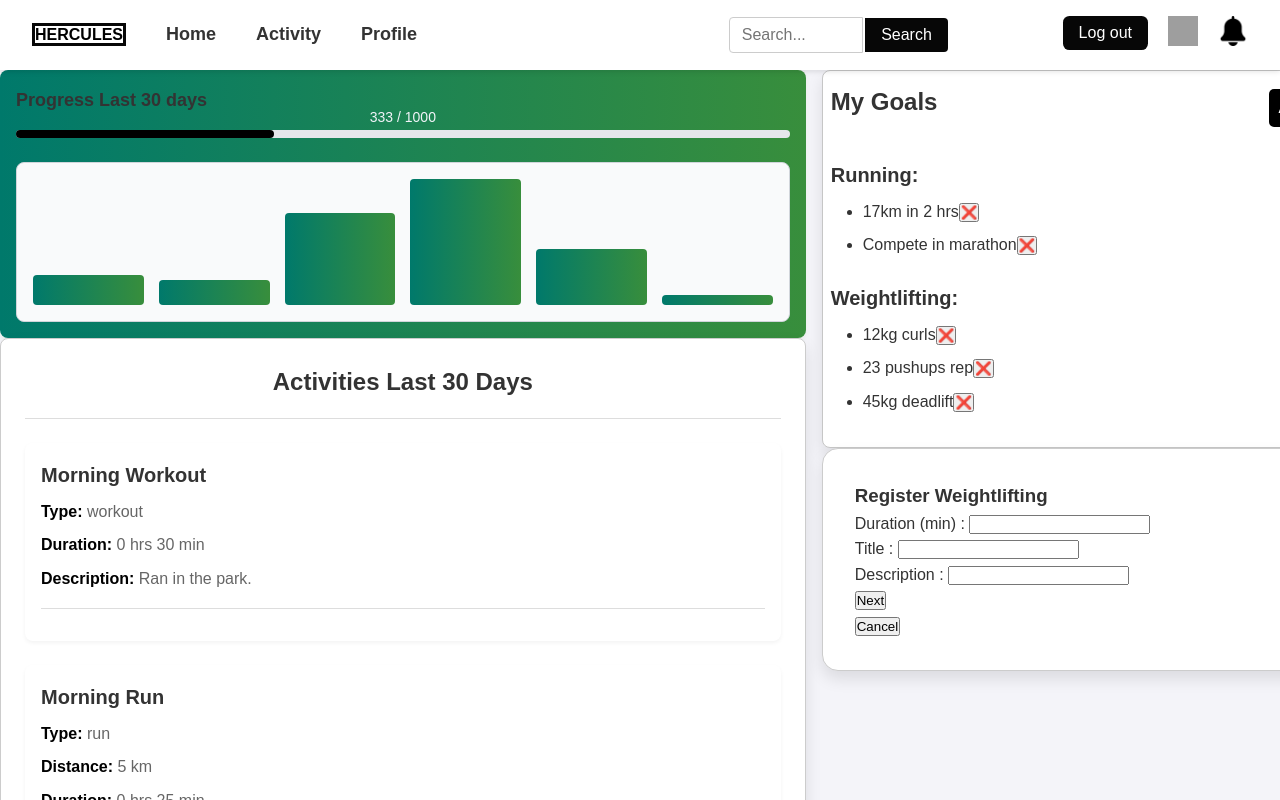
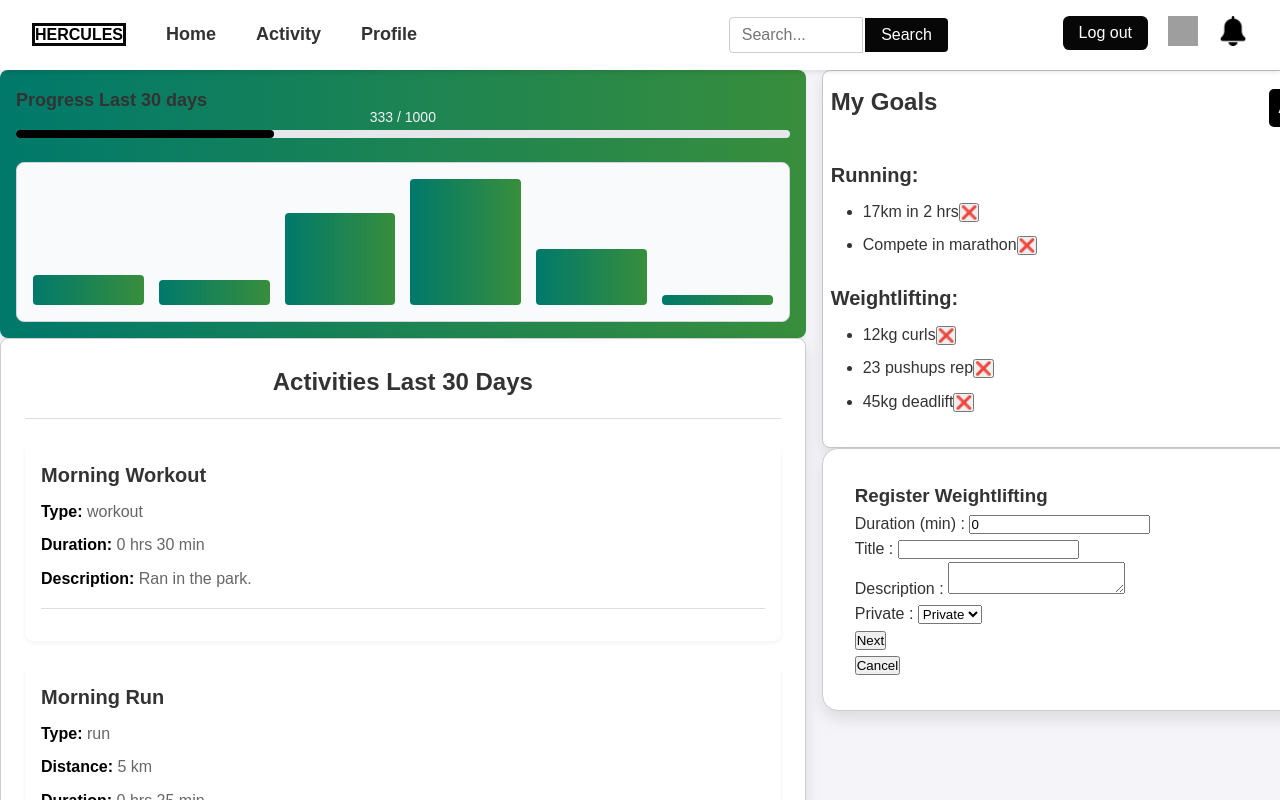
Before and after one commit to OscarGamst/APP2000-Group2, a React (Create React App) app: page /Activity in a window 1280 px wide. Both pictures are taken after a click on the button "Weightlifting". Shown: the top 800 px of the page. Built offline with nearby package versions, Linux system fonts and the light colour scheme; grey boxes are pictures that could not be loaded.

Commit message:
front end part of activity ready to be copied

```diff
--- /dev/null
+++ b/src/components/RegisterActivityComponent/ExerciseObject.jsx
@@ -0,0 +1,13 @@
+class Exercise {
+    constructor(name,sets,kilos,reps) {
+        this.name=name;
+        this.sets=sets;
+        this.kilos=kilos;
+        this.reps=reps;
+    }
+    getName() {
+        return this.name;
+    }
+}
+
+export default Exercise;
--- a/src/components/RegisterActivityComponent/RegisterWeightlifting.jsx
+++ b/src/components/RegisterActivityComponent/RegisterWeightlifting.jsx
@@ -1,5 +1,6 @@
 import React, { useState, useEffect } from 'react';
 import "../../styles/index.css";
+import WorkoutObject from './WorkoutObject.jsx';
 
 /*
 The component is divided into three main parts.
@@ -17,71 +18,13 @@ of workout exercises.
 */
 
 
-class Workout {
-
-    constructor() {
-        this.exercises=[];
-        this.description = "";
-        this.duration=0;
-        this.type="weightlifting"; //This is just to make searches easier in the backend
-        this.title="";
-        this.username="";
-    }
-
-    setDescription(description) {
-        this.description=description;
-    }
-    setDuration(duration) {
-        this.duration=duration;
-    }
-
-    setTitle(title) {
-        this.title=title;
-    }
-
-    setUser(user) {
-        this.user=user;
-    }
-
-    createNewExercise(name,sets,kilos,reps) {
-        this.exercises.push(new Exercise(name,sets,kilos,reps));
-    }
-    getExercise() {
-        return this.exercises[0].getName();
-    }
-
-    getTitle() {
-        return this.title;
-    }
-
-    getUser() {
-        return this.user;
-    }
 
 
-    resetObject() {
-        this.exercises=[];
-        this.description="";
-        this.duration=0;
-    }
-}
-
-class Exercise {
-    constructor(name,sets,kilos,reps) {
-        this.name=name;
-        this.sets=sets;
-        this.kilos=kilos;
-        this.reps=reps;
-    }
-    getName() {
-        return this.name;
-    }
-}
 
 /*
 Global variable that creates the object we use for temporarily storing information about the workout exercise that the user wants to register.
  */
-const registerWorkout=new Workout();
+const registerWorkout=new WorkoutObject();
 
 /*
 Fetch function used to update the list on page 2 when a new exercise is added to the exercise list in the workout object
@@ -116,12 +59,12 @@ const RegisterWeightlifting = ({returnToDefault}) => {
         <div>
             <h3>Register Weightlifting</h3>
             {page ? <Page1 next={next}/>:<Page2 back={back} returnToDefault={returnToDefault}/>}
+            <button onClick={returnToDefault}>Cancel</button>
         </div>
     );
 }
 
 const Page1 = ({next}) => {
-
 
     /*
     This function is for handling the submittion of the form. All input is converted to numbers or strings
@@ -129,19 +72,24 @@ const Page1 = ({next}) => {
     */
 
     useEffect(() => {
-        const storedUser=localStorage.getItem("logggedInUser");
+        const storedUser=localStorage.getItem("loggedInUser");
         if (storedUser) {
-            registerWorkout.setUser(JSON.parse(storedUser));
+            registerWorkout.setUser(JSON.parse(storedUser.username));
         }
     }, []);
 
+    const [postAccess, setPostAccess]=useState(registerWorkout.getAccess());
+
     const handleSubmit = (event) => {
 
-            event.preventDefault();
-            registerWorkout.setDuration(Number(event.target.elements.duration.value));
-            registerWorkout.setDescription(String(event.target.elements.description.value));
-            registerWorkout.setTitle(String(event.target.elements.title.value));
-            next();
+        event.preventDefault();
+
+        registerWorkout.setDuration(Number(event.target.elements.duration.value));
+        registerWorkout.setDescription(String(event.target.elements.description.value));
+        registerWorkout.setTitle(String(event.target.elements.title.value));
+        registerWorkout.setAccess(String(postAccess));
+        console.log(registerWorkout);
+        next();
 
     }
 
@@ -156,6 +104,7 @@ const Page1 = ({next}) => {
                         name="duration"
                         min="0"
                         required
+                        defaultValue={registerWorkout.getDuration()}
                     />
                 </div>
                 <div>
@@ -165,20 +114,33 @@ const Page1 = ({next}) => {
                         id="title"
                         name="title"
                         required
+                        defaultValue={registerWorkout.getTitle()}
                     />
                 </div>
                 <div>
                     <label>Description : </label>
-                    <input
-                        type="text"
+                    <textarea
                         id="description"
                         name="description"
                         required
-                    />
+                        defaultValue={registerWorkout.getDescription()}
+                    >
+                    </textarea>
+                </div>
+                <div>
+                    <label>Private : </label>
+                    <select
+                        id="access"
+                        name="access"
+                        value={postAccess}
+                        onChange={(e) => setPostAccess(e.target.value)}
+                    >
+                        <option value="private">Private</option>
+                        <option value="public">Public</option>
+                    </select>
                 </div>
                 <button type="submit">Next</button>
             </form>
-            <button>Cancel</button>
         </div>
 
     );
@@ -204,7 +166,7 @@ const Page2 = ({back, returnToDefault}) => {
 
     const submitObject = async () => {
         try {
-            const reponseFromBackend=await fetch(`http://localhost:8080/api/activity/workout`, {
+            const responseFromBackend=await fetch(`http://localhost:8080/api/activity/workout`, {
                 method: "PUT",
                 headers: {
                     "content-type": "application/json"
--- /dev/null
+++ b/src/components/RegisterActivityComponent/WorkoutObject.jsx
@@ -0,0 +1,68 @@
+import ExerciseObject from './ExerciseObject.jsx';
+
+class Workout {
+
+    constructor() {
+        this.exercises=[];
+        this.description = "";
+        this.duration=0;
+        this.type="weightlifting"; //This is just to make searches easier in the backend
+        this.title="";
+        this.user="";
+        this.access="private";
+    }
+
+    setDescription(description) {
+        this.description=description;
+    }
+    setDuration(duration) {
+        this.duration=duration;
+    }
+
+    setTitle(title) {
+        this.title=title;
+    }
+
+    setUser(user) {
+        this.user=user;
+    }
+
+    setAccess(access) {
+        this.access=access;
+    }
+
+    createNewExercise(name,sets,kilos,reps) {
+        this.exercises.push(new ExerciseObject(name,sets,kilos,reps));
+    }
+    getExercise() {
+        return this.exercises[0].getName();
+    }
+
+    getTitle() {
+        return this.title;
+    }
+
+    getDescription() {
+        return this.description;
+    }
+
+    getDuration() {
+        return this.duration;
+    }
+
+    getUser() {
+        return this.user;
+    }
+
+    getAccess() {
+        return this.access;
+    }
+
+    resetObject() {
+        this.exercises=[];
+        this.description="";
+        this.duration=0;
+    }
+}
+
+export default Workout;
```
